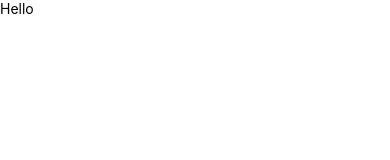
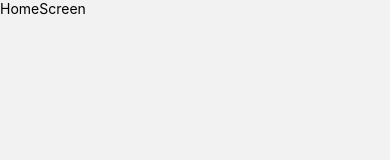
Before and after one commit to DanBN95/UserListApp, a React Native app: screen /HomeScreen in a window 390 px wide. Shown: the top 160 px of the page. Built offline with nearby package versions, Linux system fonts and the light colour scheme.

Commit message:
create navigation infrastructure

```diff
--- a/App.tsx
+++ b/App.tsx
@@ -14,12 +14,14 @@ import {
   View,
   Text
 } from 'react-native';
+import { NavigationContainer } from '@react-navigation/native';
+import RootStack from './src/navigation/RootStack';
 const App = () => {
 
   return (
-    <View>
-      <Text>Hello</Text>
-    </View>
+    <NavigationContainer>
+      <RootStack />
+    </NavigationContainer>
   );
 };
 
--- a/package.json
+++ b/package.json
@@ -10,8 +10,12 @@
     "lint": "eslint . --ext .js,.jsx,.ts,.tsx"
   },
   "dependencies": {
+    "@react-navigation/native": "^6.1.6",
+    "@react-navigation/native-stack": "^6.9.12",
     "react": "18.1.0",
-    "react-native": "0.70.6"
+    "react-native": "0.70.6",
+    "react-native-safe-area-context": "^4.5.0",
+    "react-native-screens": "^3.20.0"
   },
   "devDependencies": {
     "@babel/core": "^7.12.9",
--- /dev/null
+++ b/src/navigation/RootStack.tsx
@@ -0,0 +1,37 @@
+import React from 'react';
+import { createNativeStackNavigator } from '@react-navigation/native-stack';
+import HomeScreen from '../screens/HomeScreen';
+import UserScreen from '../screens/UserScreen';
+
+const Stack = createNativeStackNavigator();
+
+const RootStack = () => {
+
+    const screens = [
+        {
+            name: "HomeScreen",
+            component: HomeScreen
+        },
+        {
+            name: "UserScreen",
+            component: UserScreen
+        },
+    ];
+
+  return (
+    <Stack.Navigator
+        initialRouteName='HomeScreen'
+        screenOptions={{ headerShown: false }}
+    >
+        {/* <Stack.Screen name='HomeScreen' component={HomeScreen} /> */}
+        {screens.map((screen, index) => {
+            const { name, component } = screen;
+            return (
+                <Stack.Screen {...{ name, component, key: index }} />
+            )
+        })}
+    </Stack.Navigator>
+  )
+}
+
+export default RootStack;
--- /dev/null
+++ b/src/screens/HomeScreen.tsx
@@ -0,0 +1,14 @@
+import React from 'react';
+import { StyleSheet, Text, View } from 'react-native'
+
+const HomeScreen = () => {
+  return (
+    <View style={{}}>
+      <Text>HomeScreen</Text>
+    </View>
+  )
+}
+
+export default HomeScreen
+
+const styles = StyleSheet.create({})
--- /dev/null
+++ b/src/screens/UserScreen.tsx
@@ -0,0 +1,14 @@
+import React from 'react';
+import { StyleSheet, Text, View } from 'react-native'
+
+const UserScreen = () => {
+  return (
+    <View>
+      <Text>UserScreen</Text>
+    </View>
+  )
+}
+
+export default UserScreen
+
+const styles = StyleSheet.create({})
```
Also changed, not shown: 2 other files (tests, documents, lock files or other folders).
